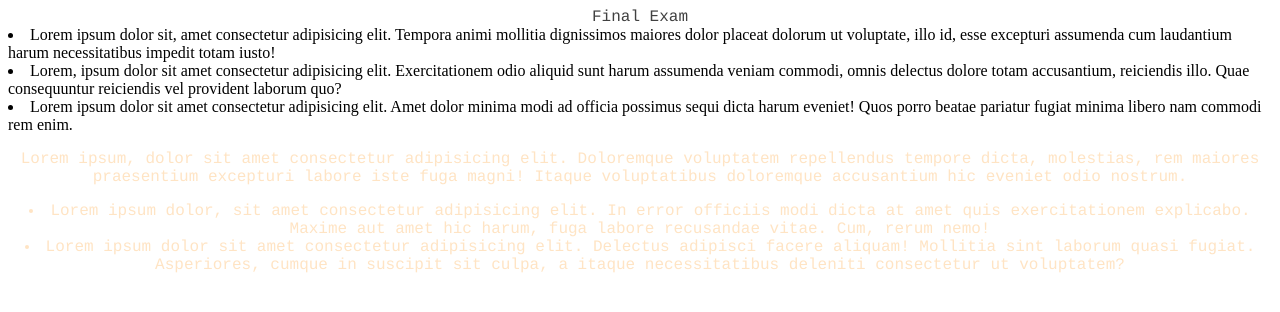
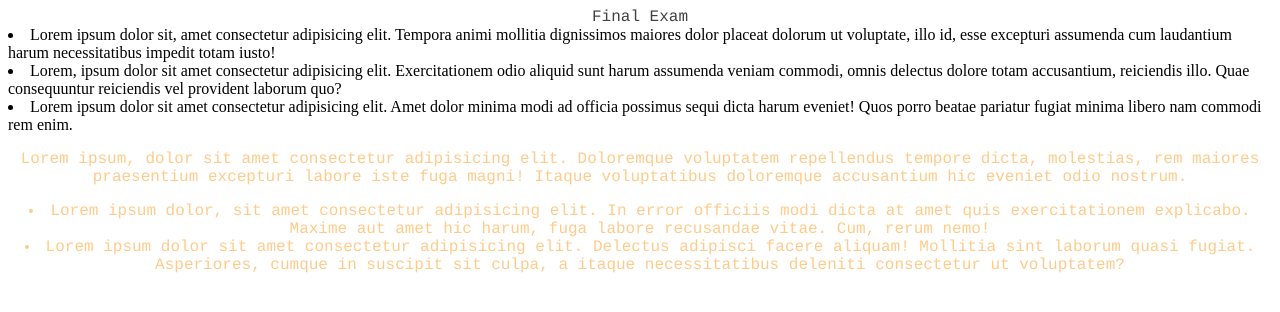
Before and after one commit to josh1n1/223624943-WebDevFinalExam, a website: page index.html in a window 1280 px wide. Drawn offline with Linux system fonts and the light colour scheme.

Commit message:
https://drive.google.com/file/d/1_STHIu7lCHTPwKy-KAzGIgYDT2Z-5PiB/view?usp=drive_link

```diff
--- a/css/style.css
+++ b/css/style.css
@@ -18,5 +18,5 @@ nav {
 footer  {
     font-family: courier;
     text-align: center;
-    color: bisque;
+    color: rgb(255, 203, 138);
 }
```
